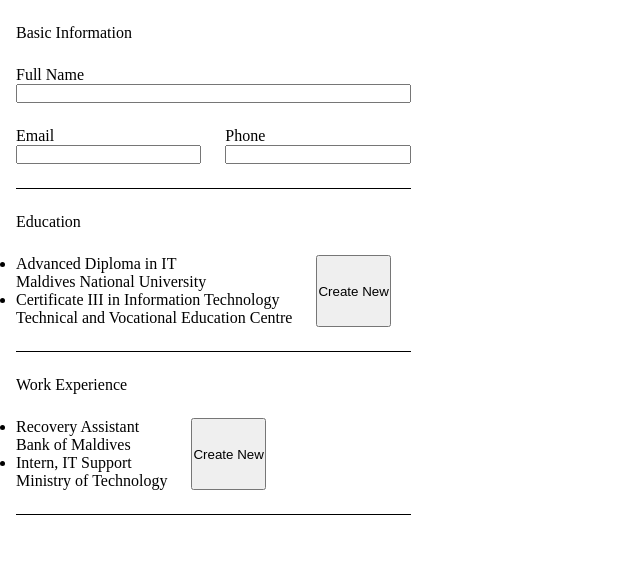
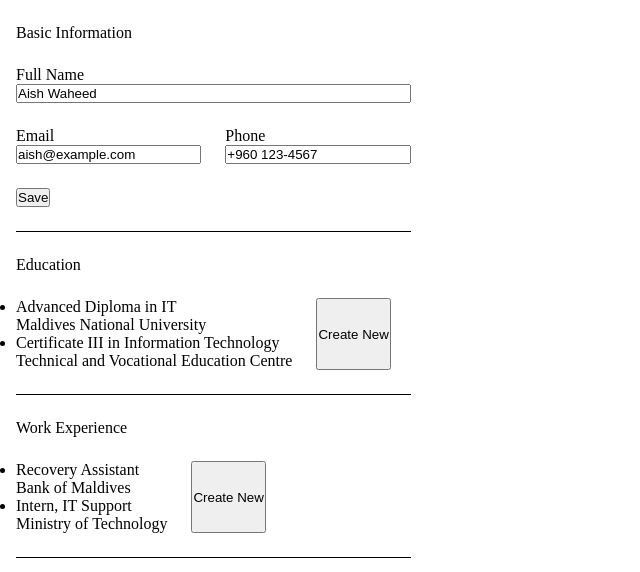
Before and after one commit to aish8la/TOP-React-CV-App, a React (Vite) app: page / in a window 1280 px wide. Shown: the top 572 px of the page, without its empty margins (0-640 px from the left). Built offline with nearby package versions, Linux system fonts and the light colour scheme.

Commit message:
feat: add functionalitiy to load and save basic info

```diff
--- a/src/components/BasicInfoSection.jsx
+++ b/src/components/BasicInfoSection.jsx
@@ -1,6 +1,6 @@
 import '../styles/BasicInfoSection.css'
 
-export function BasicInfoSection() {
+export function BasicInfoSection({ changeHandler, fieldData, saveFields }) {
     return (
         <fieldset>
             <legend>
@@ -8,16 +8,17 @@ export function BasicInfoSection() {
             </legend>
             <label htmlFor="fullName">
                 <span>Full Name</span>
-                <input type="text" id="fullName" name="fullName"/>
+                <input type="text" id="fullName" name="fullName" value={fieldData?.fullName || ""} onChange={changeHandler} />
             </label>
             <label htmlFor="email">
                 <span>Email</span>
-                <input type="email" id="email" name="email"/>
+                <input type="email" id="email" name="email" value={fieldData?.email || ""} onChange={changeHandler} />
             </label>
             <label htmlFor="phone">
                 <span>Phone</span>
-                <input type="tel" id="phone" name="phone"/>
+                <input type="tel" id="phone" name="phone" value={fieldData?.phone || ""} onChange={changeHandler} />
             </label>
+            <button type="button" onClick={saveFields}>Save</button>
         </fieldset>
     )
 }
--- a/src/components/CVFormPanel.jsx
+++ b/src/components/CVFormPanel.jsx
@@ -3,11 +3,15 @@ import { EducationSection } from './EducationSection.jsx'
 import { BasicInfoSection } from './BasicInfoSection.jsx'
 import { WorkExperienceSection } from './WorkExperienceSection.jsx'
 
-export function FormPanel({ onEntryClick, cvData, createEntry }) {
+export function FormPanel({ onEntryClick, cvData, createEntry, changeHandler, fieldData, saveFields }) {
     return (
         <aside>
             <form action="">
-                <BasicInfoSection />
+                <BasicInfoSection
+                    changeHandler={changeHandler}
+                    fieldData={fieldData}
+                    saveFields={saveFields}
+                />
                 <EducationSection
                     cvData={cvData}
                     onEducationEntryClick={onEntryClick}
--- a/src/components/CVPanels.jsx
+++ b/src/components/CVPanels.jsx
@@ -11,6 +11,7 @@ export function CVPanels() {
     const [currentCVData, setCurrentCVData] = useState( {...cvData} );
     const [mainScreen, setMainScreen] = useState("Preview");
     const [editingEntry, setEditingEntry] = useState(null);
+    const [editingFields, setEditingFields] = useState(currentCVData?.basicInfo);
 
     function returnToPreview() {
         setMainScreen("Preview");
@@ -41,6 +42,13 @@ export function CVPanels() {
         });
     }
 
+    function changeFields(e) {
+        setEditingFields({
+            ...editingFields,
+            [e.target.name]: e.target.value
+        });
+    }
+
     function saveArrData(propertyName) {
         let newData = [];
 
@@ -58,6 +66,15 @@ export function CVPanels() {
         returnToPreview();
     }
 
+    function saveFields(propertyName) {
+        let entryToSave = {...editingFields};
+        updateData(propertyName, entryToSave);
+        setCurrentCVData({
+            ...currentCVData,
+            [propertyName]: entryToSave
+        });
+    }
+
 
     return (
         <>
@@ -65,6 +82,9 @@ export function CVPanels() {
             onEntryClick={showForm}
             cvData={currentCVData}
             createEntry={showForm}
+            changeHandler={changeFields}
+            fieldData={editingFields}
+            saveFields={saveFields}
         />
         {mainScreen === "Preview" && (
             <CVPreviewScreen />
```
